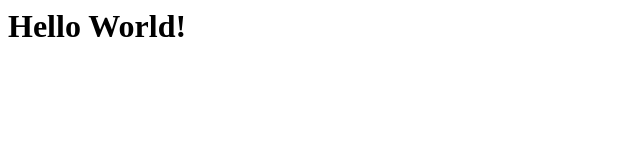
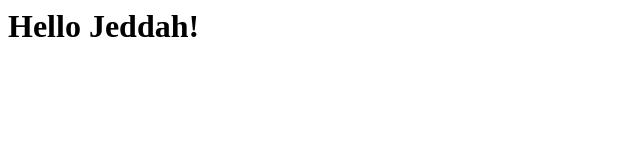
Before and after one commit to DarkJindi/FEND-P1-Profile, a plain HTML site: page index.html in a window 1280 px wide. Shown: the full height of the page, 0-640 px from the left. Drawn offline with Linux system fonts and the light colour scheme.

Commit message:
Update index.html

```diff
--- a/index.html
+++ b/index.html
@@ -1 +1 @@
-<h1>Hello World!</h1>
+<h1>Hello Jeddah!</h1>
```
